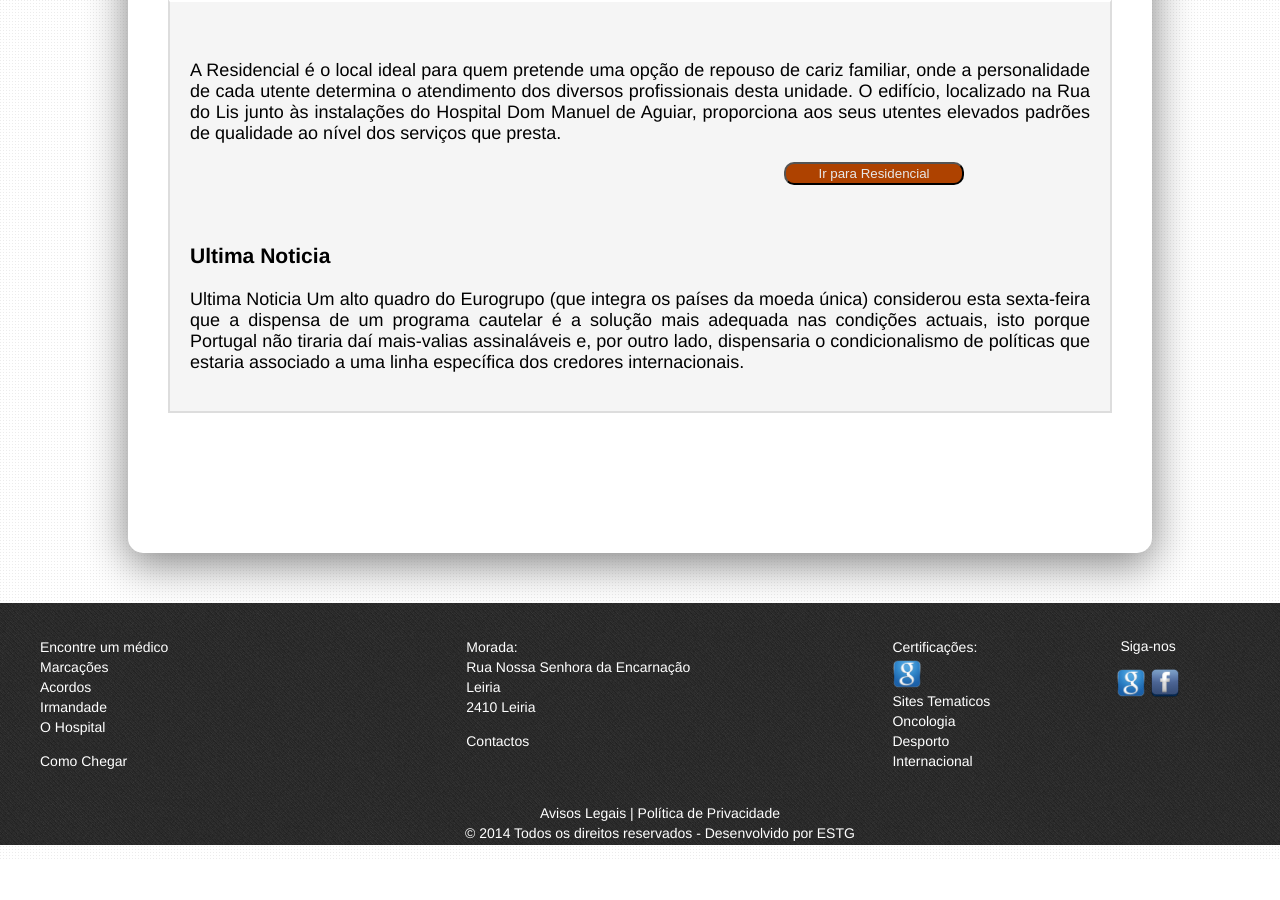
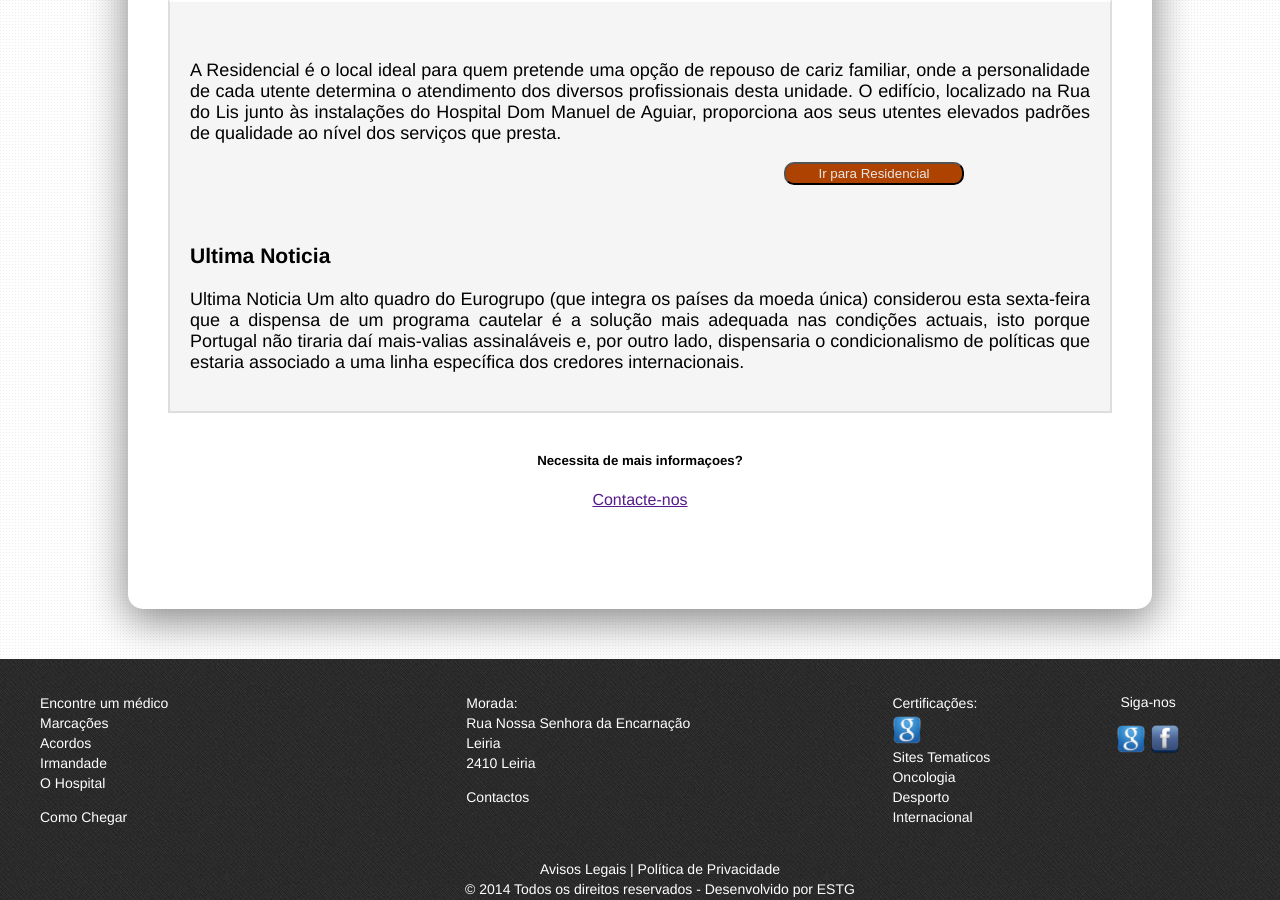
Before and after one commit to hugogomesfi/Ainet, a CodeIgniter app: page /index.php/cuidadosgeriatricos/index in a window 1280 px wide. Shown: the part 567-1467 px from the top of the page. Before the commit the page ends 1426 px from the top, so only its background shows below. Run offline with CodeIgniter, Linux system fonts and the light colour scheme.

Commit message:
4-cuidados geriatricos ok-Hugo

```diff
--- a/Styles/EstiloIndex.css
+++ b/Styles/EstiloIndex.css
@@ -530,3 +530,7 @@ body{margin: 0;background-image: url(Images/subtle_dots.png);min-height: 1024px;
 #artigoLar{display: none;}
 .aspecto{margin: 40px; font-size: 18px; background-color: #F5F5F5; padding: 20px; text-align: justify;}
 #seccaoPagGer article{border-left: 2px solid #DDDDDD; border-right: 2px solid #DDDDDD; border-bottom: 2px solid #DDDDDD; border-top:3px solid white; margin-top: 0px; padding-top: 40px;}
+
+
+
+#info{text-align: center;}
--- a/application/views/CuidadosGeriatricos.php
+++ b/application/views/CuidadosGeriatricos.php
@@ -123,6 +123,13 @@
         </article>
     </section>
 
+    <section>
+        <article id="info">
+            <h5>Necessita de mais informaçoes?</h5>
+            <a href="">Contacte-nos</a>
+        </article>
+    </section>
+
 </div>
 
 
```
